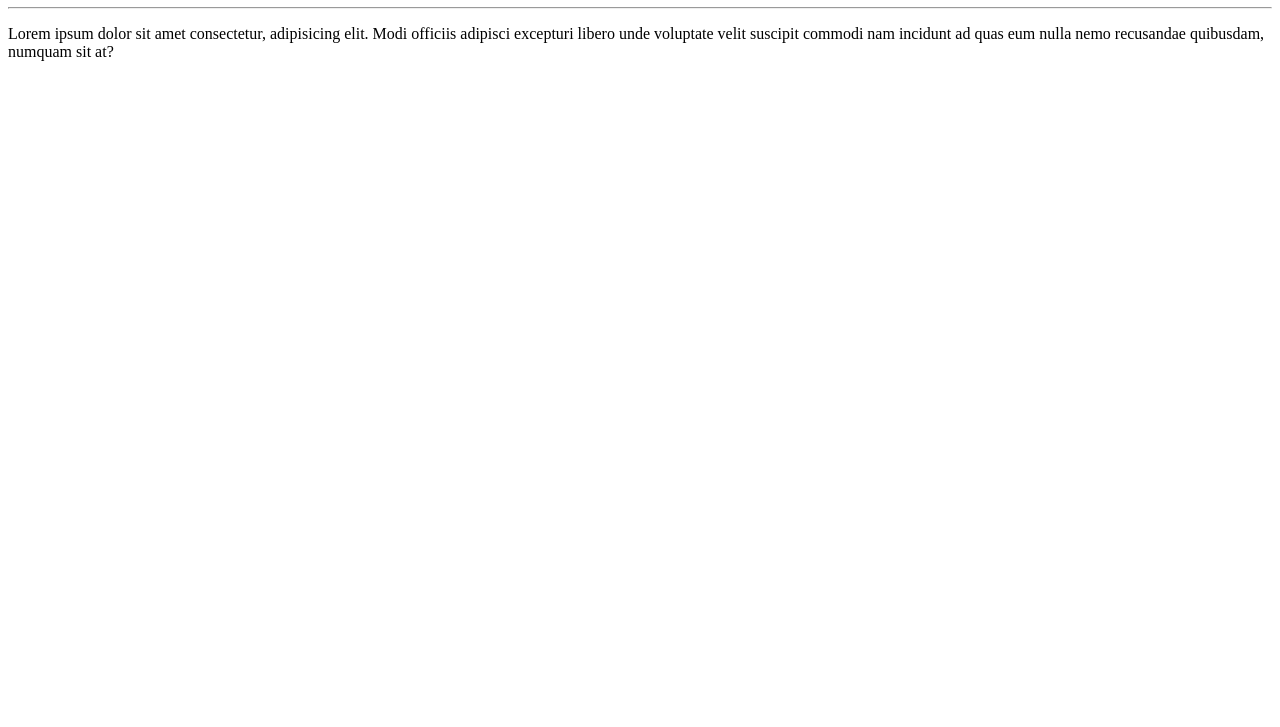
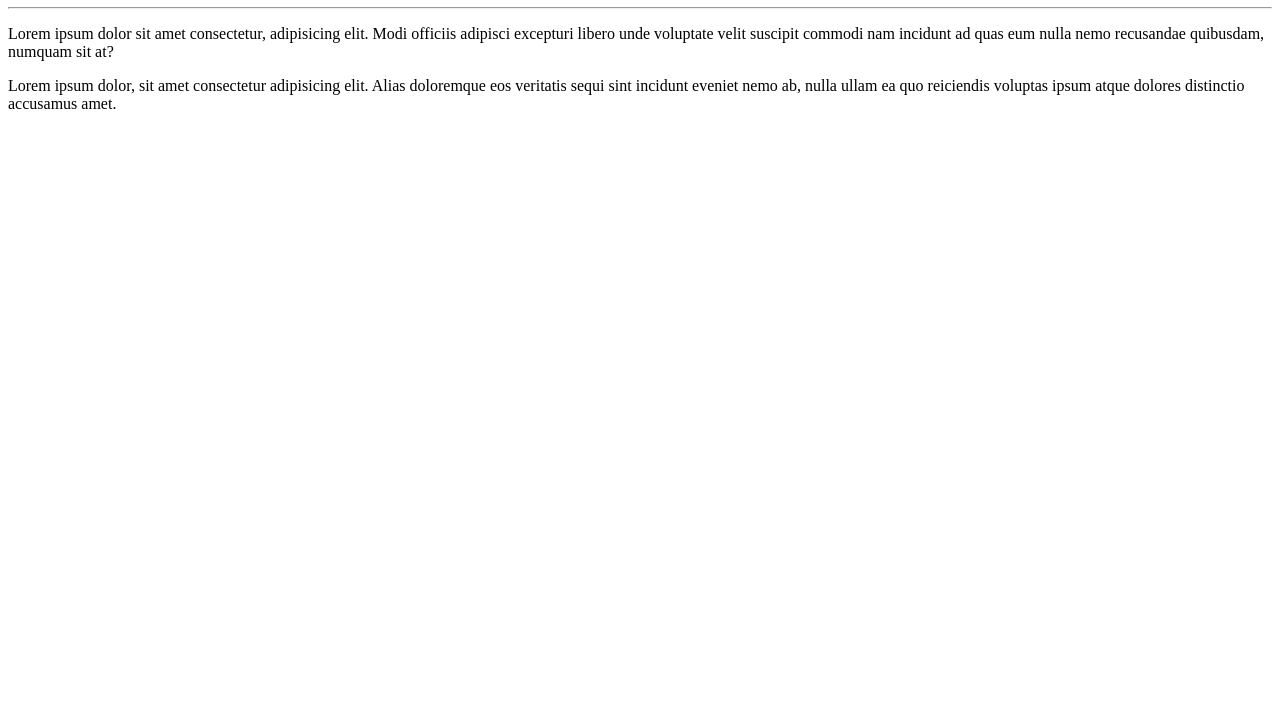
Before and after one commit to isabely-prog/Ola_mundo, a plain HTML site: page site_exemplo/index.HTML in a window 1280 px wide. Shown: the part 73-800 px from the top of the page. Drawn offline with Linux system fonts and the light colour scheme.

Commit message:
adicionei um paragrafo

```diff
--- a/site_exemplo/index.HTML
+++ b/site_exemplo/index.HTML
@@ -10,4 +10,5 @@
     <h1> Olá, mundo! </h1>
     <hr>
     <p> Lorem ipsum dolor sit amet consectetur, adipisicing elit. Modi officiis adipisci excepturi libero unde voluptate velit suscipit commodi nam incidunt ad quas eum nulla nemo recusandae quibusdam, numquam sit at?
+    <p> Lorem ipsum dolor, sit amet consectetur adipisicing elit. Alias doloremque eos veritatis sequi sint incidunt eveniet nemo ab, nulla ullam ea quo reiciendis voluptas ipsum atque dolores distinctio accusamus amet.</p>
 </html>
```
